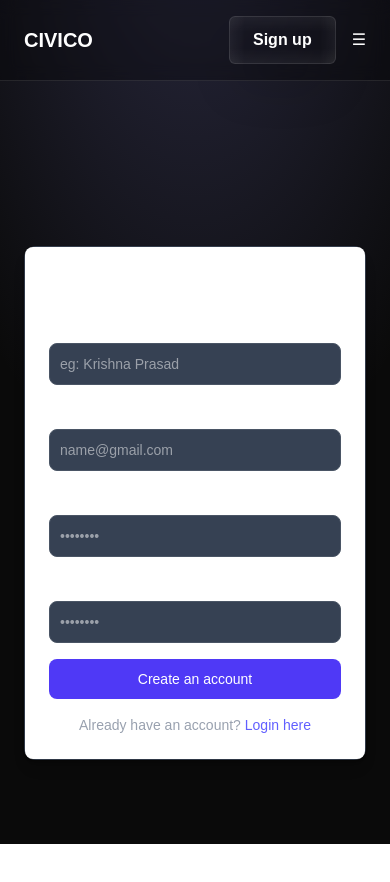
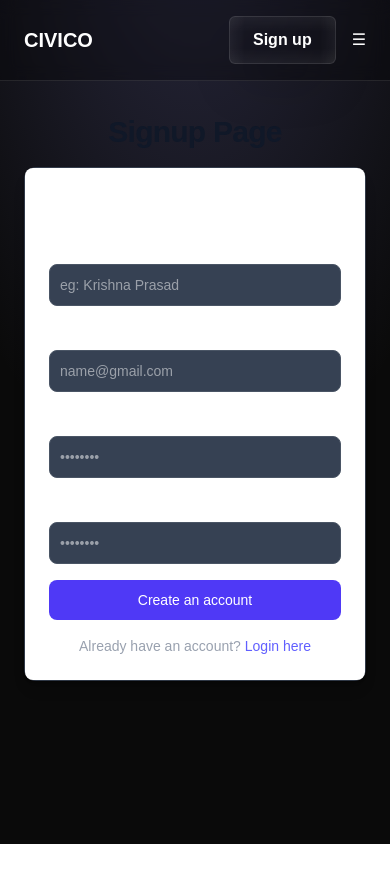
Before and after one commit to KrishnaPrasad-dev/Civico, a Next.js app: page /signup in a window 390 px wide. Shown: the top 882 px of the page. After the commit the page ends 844 px from the top, so only its background shows below. Built offline with nearby package versions, Linux system fonts and the light colour scheme.

Commit message:
Added responsiveness to the signup and login pages

```diff
--- a/app/login/page.tsx
+++ b/app/login/page.tsx
@@ -51,11 +51,14 @@ export default function LoginPage() {
     <section className="min-h-screen">
       <Navbar />
 
-      <div className="flex flex-col items-center justify-center px-6 py-8 mx-auto min-h-screen">
+      <div className="flex flex-col items-center justify-center px-7 mb-12 mx-auto ">
         <div className="absolute top-0 z-[-2] h-screen w-screen bg-neutral-950 bg-[radial-gradient(ellipse_80%_80%_at_50%_-20%,rgba(120,119,198,0.3),rgba(255,255,255,0))]" />
+        <h1 className="text-3xl font-bold leading-tight mb-12 md:mt-12 mt-16 relative  tracking-tight text-gray-900 md:text-4xl dark:text-white">
+                Login Page
+              </h1>
 
         {/* Card */}
-        <div className="relative w-full sm:max-w-md bg-gray-800 rounded-xl border border-white/10 shadow-lg">
+        <div className="relative w-full sm:max-w-md  bg-gray-800 rounded-xl border border-white/10 shadow-lg">
           <div className="w-full bg-white rounded-lg shadow dark:bg-gray-950 dark:border-gray-900">
             <div className="p-6 space-y-4 md:space-y-6 sm:p-8">
               <h1 className="text-xl font-bold leading-tight tracking-tight text-gray-900 md:text-2xl dark:text-white">
--- a/app/signup/page.tsx
+++ b/app/signup/page.tsx
@@ -54,8 +54,13 @@ export default function SignupPage() {
     <section className="min-h-screen">
       <Navbar />
 
-      <div className="flex flex-col items-center justify-center px-6 py-8 mx-auto min-h-screen">
-        <div className="absolute top-0 z-[-2] h-screen w-screen bg-neutral-950 bg-[radial-gradient(ellipse_80%_80%_at_50%_-20%,rgba(120,119,198,0.3),rgba(255,255,255,0))]" />
+      <div className="flex flex-col items-center justify-center px-6 py-8 mx-auto ">
+        <div className="absolute top-0 z-[-2] h-screen w-screen h-screen bg-neutral-950 bg-[radial-gradient(ellipse_80%_80%_at_50%_-20%,rgba(120,119,198,0.3),rgba(255,255,255,0))]" />
+
+
+        <h1 className="text-3xl font-bold leading-tight mb-4 md:mb-6 md:mt-12  relative  tracking-tight text-gray-900 md:text-4xl dark:text-white">
+                Signup Page
+              </h1>
 
         {/* Card */}
         <div className="relative w-full sm:max-w-md bg-gray-800 rounded-xl border border-white/10 shadow-lg">
```
